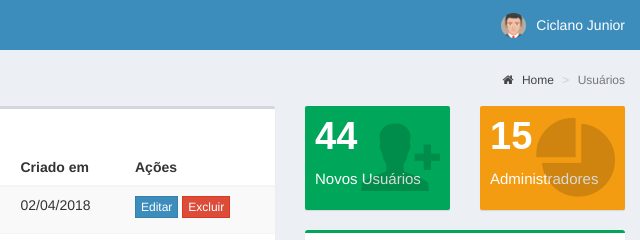
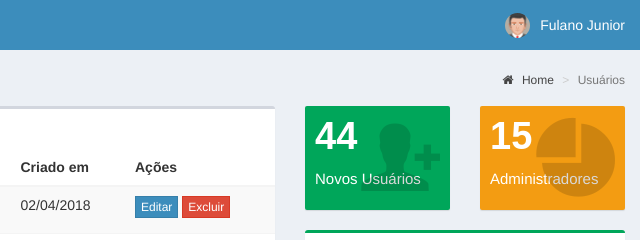
Before and after one commit to fylipeaguilar/JavaScript_Udemy_Hcode, a plain HTML site: page index.html in a window 1280 px wide. Shown: the top 240 px of the page, 640-1280 px from the left. Drawn offline with Linux system fonts and the light colour scheme; files whose address does not match are found by name.

```diff
--- a/index.html
+++ b/index.html
@@ -42,7 +42,7 @@
               <!-- The user image in the navbar-->
               <img src="dist/img/avatar5.png" class="user-image" alt="User Image">
               <!-- hidden-xs hides the username on small devices so only the image appears. -->
-              <span class="hidden-xs">Ciclano Junior</span>
+              <span class="hidden-xs">Fulano Junior</span>
             </a>
             <ul class="dropdown-menu">
               <!-- The user image in the menu -->
```
